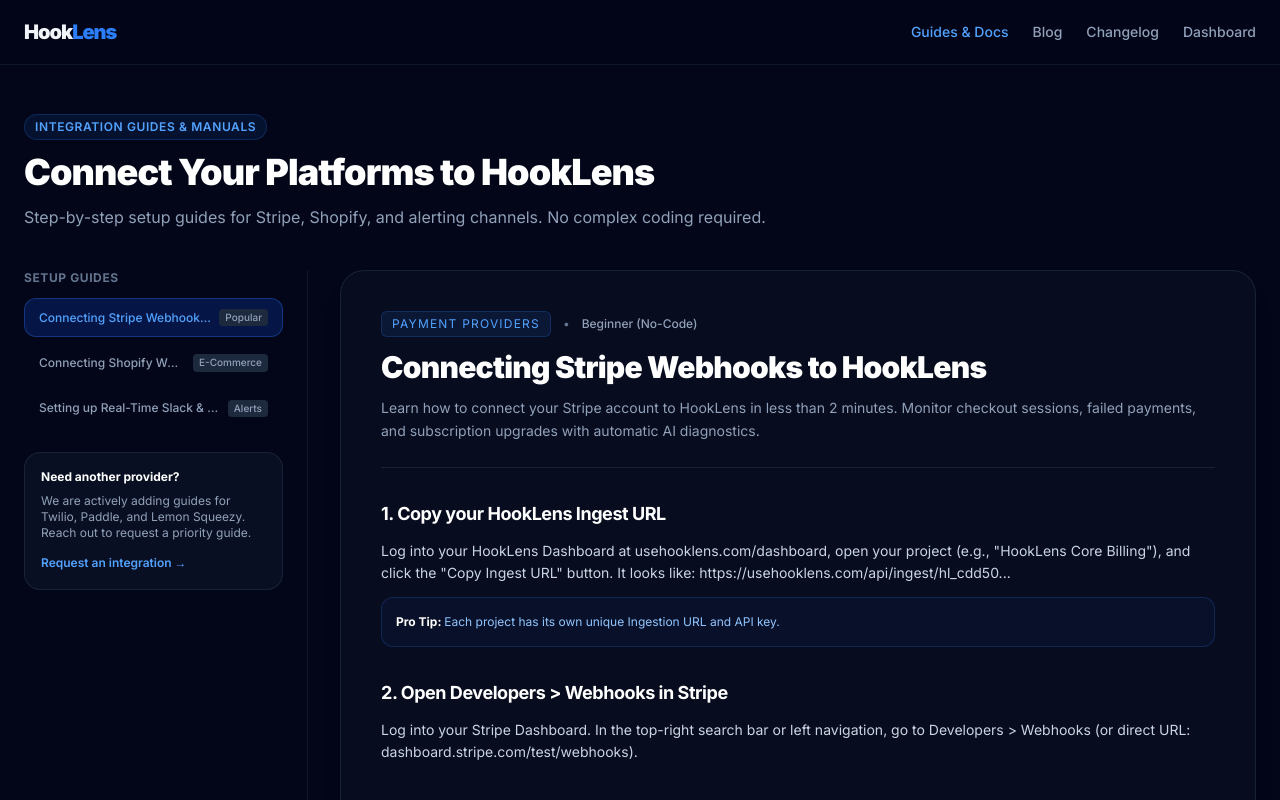
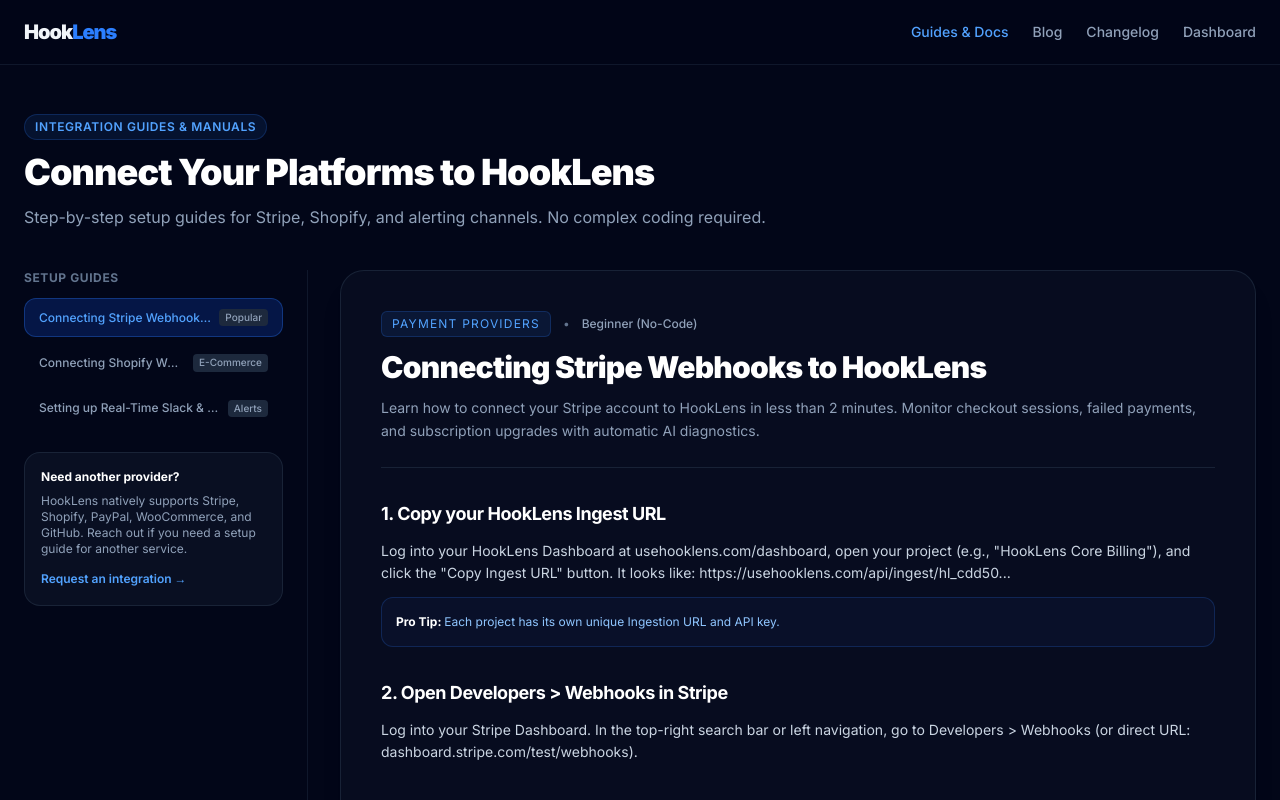
Before and after one commit to Amp1971/hooklens, a Next.js app: page /docs in a window 1280 px wide. Shown: the top 800 px of the page. Built offline with nearby package versions, Linux system fonts and the light colour scheme.

Commit message:
Clarify supported providers and integration request in docs callout

```diff
--- a/app/docs/page.tsx
+++ b/app/docs/page.tsx
@@ -72,7 +72,7 @@
             <div className="p-4 rounded-2xl bg-slate-900/60 border border-slate-800/80 space-y-2">
               <p className="text-xs font-bold text-white">Need another provider?</p>
               <p className="text-xs text-slate-400">
-                We are actively adding guides for Twilio, Paddle, and Lemon Squeezy. Reach out to request a priority guide.
+                HookLens natively supports Stripe, Shopify, PayPal, WooCommerce, and GitHub. Reach out if you need a setup guide for another service.
               </p>
               <a
                 href="mailto:allan@usehooklens.com"
```
